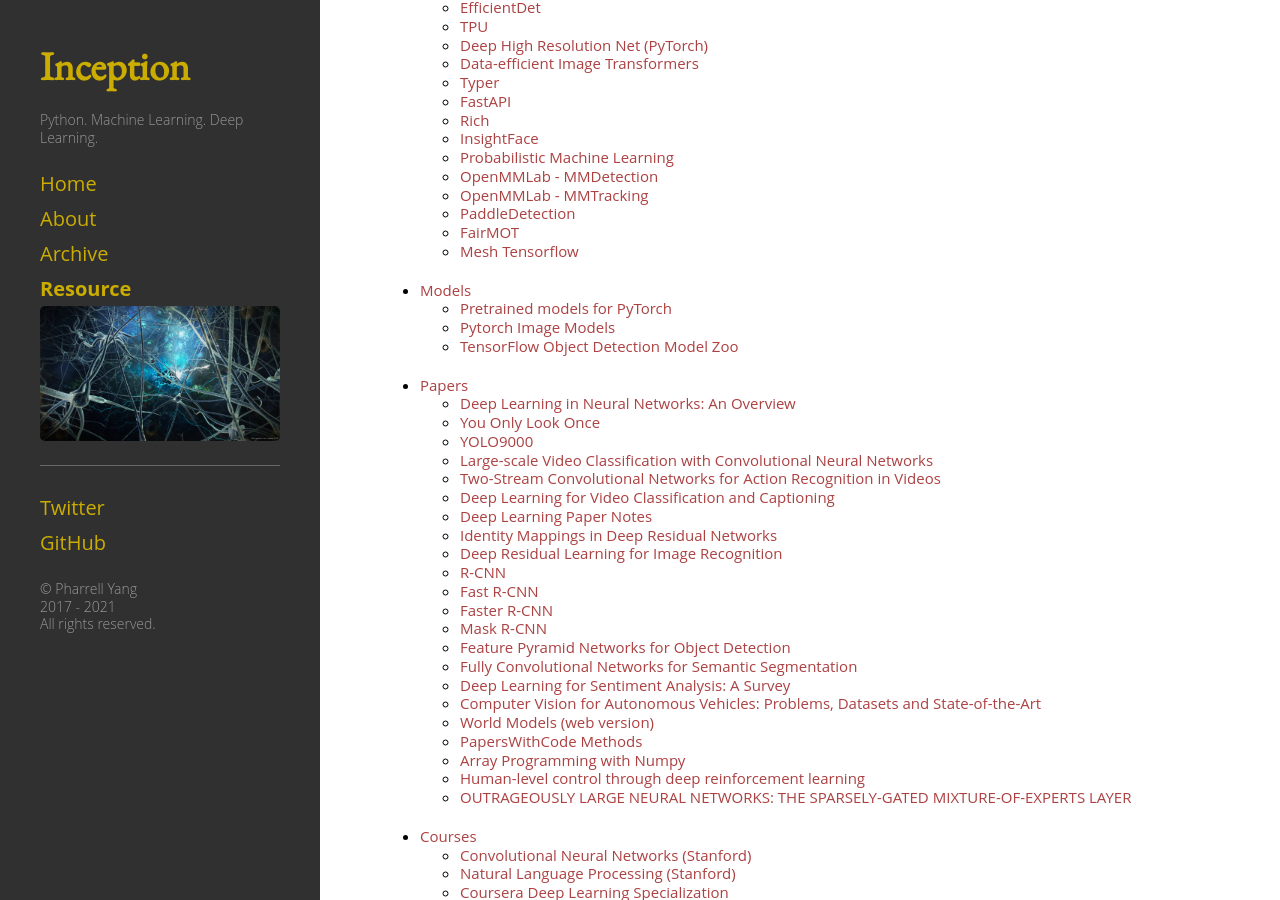
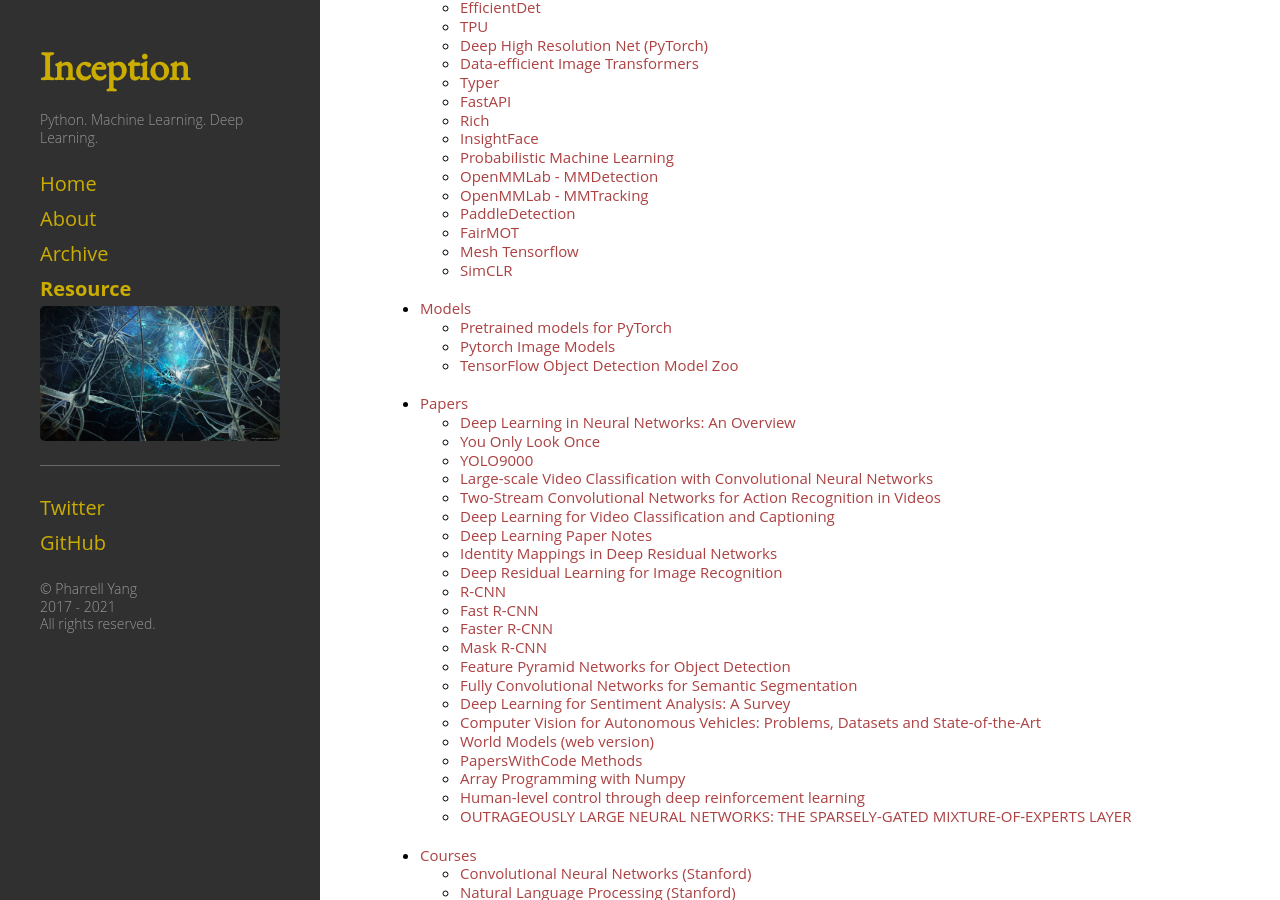
Before and after one commit to pharrellyhy/pharrellyhy.github.io.bakcup, a Jekyll site: the page built from resource.md, in a window 1280 px wide and 900 px high, scrolled down 2501 px. Built offline with Jekyll 4.4.1, drawn with Linux system fonts in a browser that asks for light colours; some of the changed text lies outside the part shown.

Commit message:
Update resources

```diff
--- a/_data/nav.yml
+++ b/_data/nav.yml
@@ -409,6 +409,9 @@
 
     - title: "Mesh Tensorflow"
       url: "https://github.com/tensorflow/mesh"
+
+    - title: "SimCLR"
+      url: "https://github.com/google-research/simclr"
 
 - title: "Models"
   sublinks:
@@ -916,6 +919,9 @@
     - title: "Object Detection at 2530 FPS with TensorRT and 8-bit Quantization"
       url: "https://paulbridger.com/posts/tensorrt-object-detection-quantized/"
 
+    - title: "Color Space Conversions"
+      url: "https://poynton.ca/PDFs/coloureq.pdf"
+
 - title: "Q&A"
   sublinks:
     - title: "What's your personal python development stack"
```
